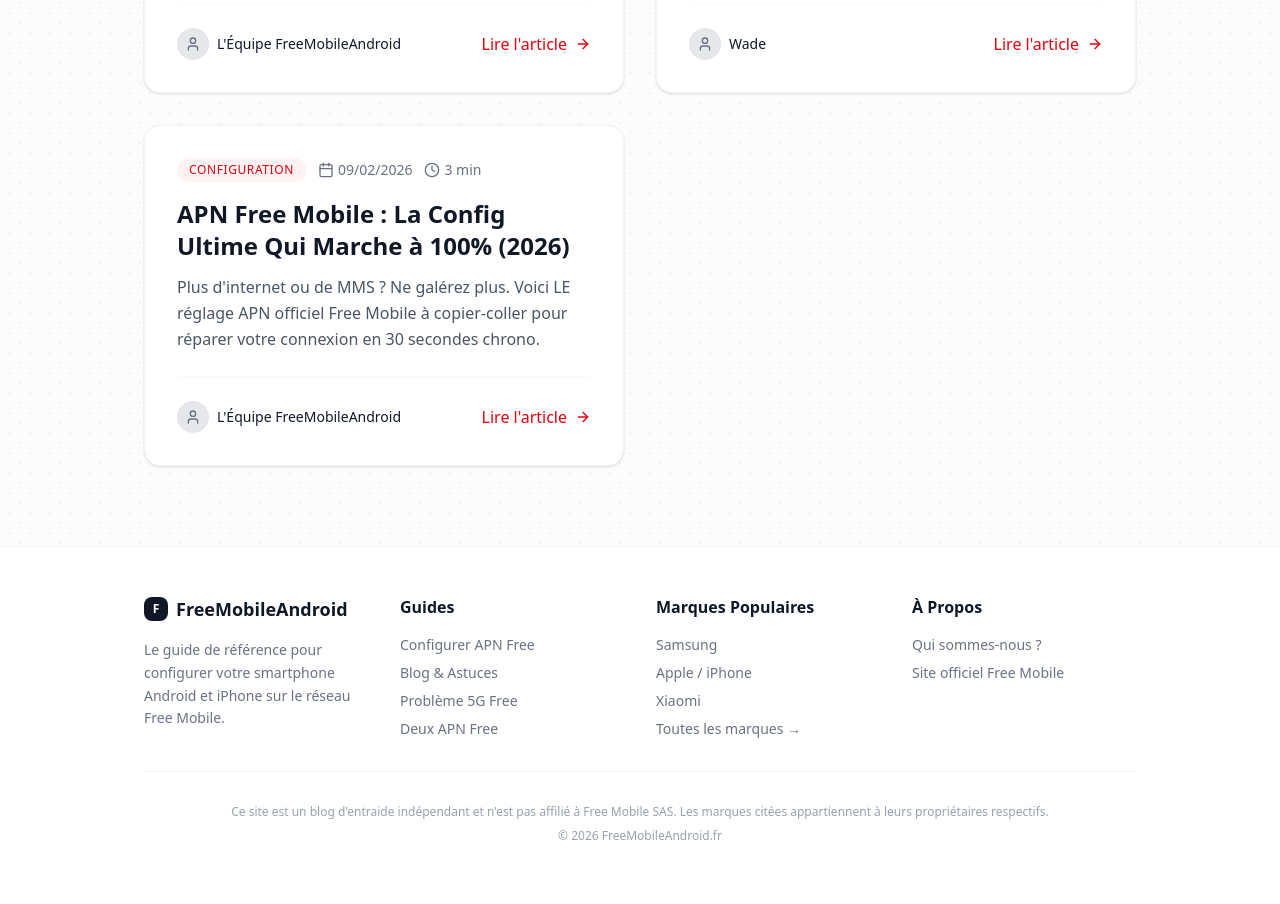
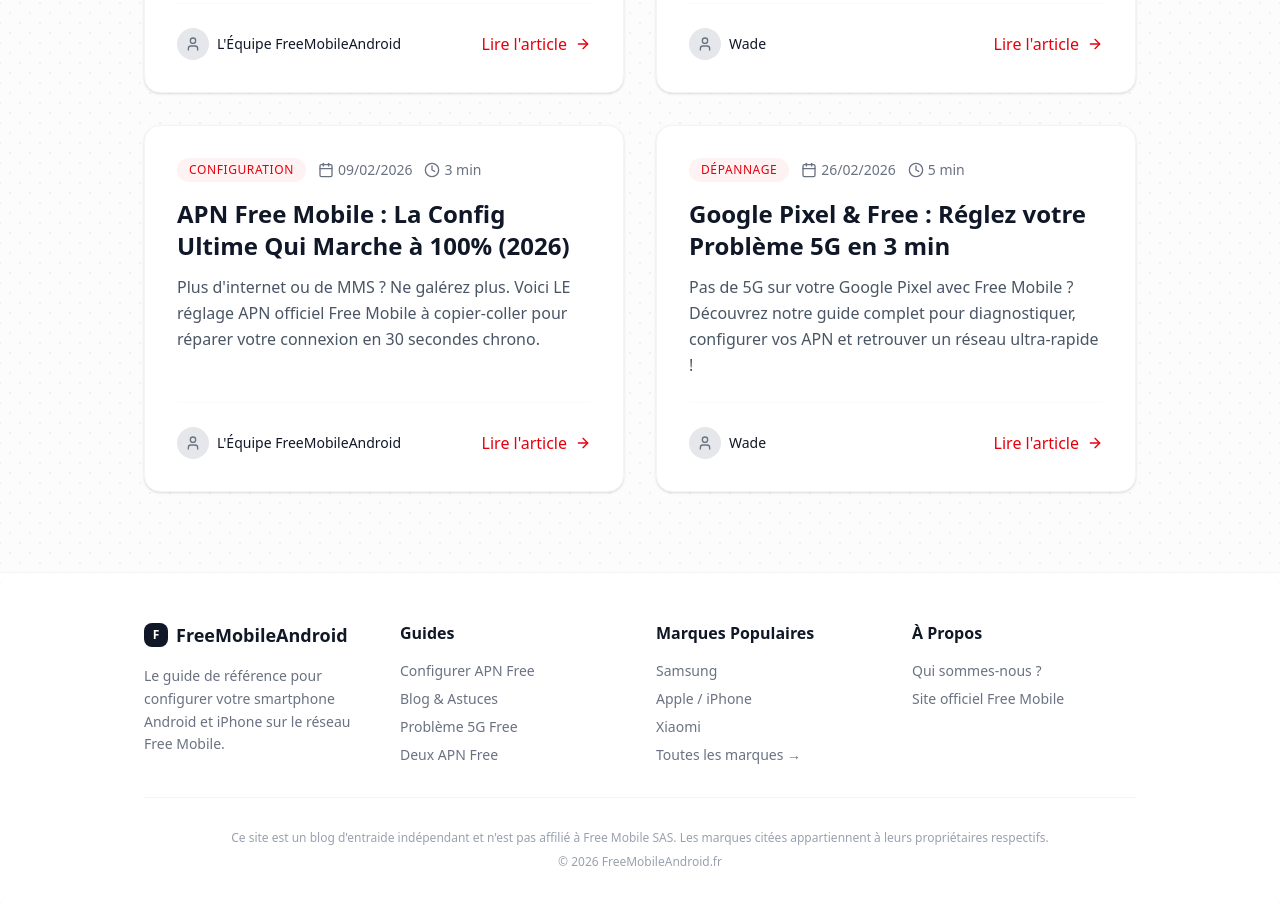
Before and after one commit to baguettecroissant/freemobileandroid, a Next.js app: page /blog in a window 1280 px wide. Shown: the part 1837-2741 px from the top of the page. Built offline with nearby package versions, Linux system fonts and the light colour scheme.

Commit message:
feat(blog): add Google Pixel 5G article with image

```diff
--- a/data/posts.ts
+++ b/data/posts.ts
@@ -786,6 +786,77 @@ export const posts: BlogPost[] = [
         <p class="font-bold text-gray-900 flex items-center gap-2 mb-2">🔒 Votre APN est configuré ? Pensez aussi à la sécurité</p>
         <p class="text-gray-700 text-sm leading-relaxed mb-3">Votre connexion Free Mobile est opérationnelle, bravo ! Mais sur un Wi-Fi public (métro, aéroport, hôtel), vos données restent exposées. Un VPN chiffre l'intégralité de votre trafic et protège vos informations personnelles.</p>
         <a href="https://go.nordvpn.net/aff_c?offer_id=15&aff_id=140680&source=freemobile" target="_blank" rel="nofollow noopener noreferrer sponsored" class="inline-flex items-center gap-2 text-sm font-bold text-blue-700 hover:text-blue-800 hover:underline">Sécuriser ma connexion avec NordVPN →</a>
+    `,
+  },
+  {
+    slug: "apn-free-mobile-google-pixel-5g",
+    title: "Google Pixel & Free : Réglez votre Problème 5G en 3 min",
+    excerpt: "Pas de 5G sur votre Google Pixel avec Free Mobile ? Découvrez notre guide complet pour diagnostiquer, configurer vos APN et retrouver un réseau ultra-rapide !",
+    date: "2026-02-26",
+    author: "Wade",
+    readTime: "5 min",
+    category: "Dépannage",
+    image: "/blog_pixel_5g_free.png",
+    imagePrompt: "Tech 3D, Isometric, Glassmorphism, Free Mobile colors (Red/White), clean background, a modern Google Pixel smartphone displaying a glowing 5G icon, floating digital network nodes, neon data streams, minimalist premium tech blog style, 8k resolution",
+    content: `
+      <p>Vous avez un <strong>Google Pixel</strong> flambant neuf (Pixel 7, 8 ou 9), un forfait <strong>Free Mobile</strong> en 5G, mais votre smartphone s'obstine à rester désespérément bloqué en 4G ou 4G+ ? Vous n'êtes pas seul. Ce <strong>problème réseau</strong> est particulièrement fréquent chez les utilisateurs d'appareils Google, même quand le contrat et l'emplacement géographique sont parfaits. Mais la bonne nouvelle, c'est que la solution prend littéralement moins de 3 minutes.</p>
+
+      <h2>Pourquoi la 5G disparaît-elle sur les Pixel ?</h2>
+      <p>Les Google Pixel sont d'excellents téléphones, loués pour leur interface épurée. Cependant, chaque mise à jour majeure d'Android ou chaque patch opérateur peut parfois réinitialiser silencieusement ou corrompre vos paramètres réseau. Contrairement à <a href="/marques" class="text-red-600 font-bold hover:underline">d'autres marques</a> comme Samsung ou Xiaomi, qui embarquent des profils opérateurs Free pré-validés de manière très agressive, la gamme Pixel nécessite parfois un petit coup de pouce manuel pour "forcer" la bascule sur les antennes 5G (bandes 700 MHz et 3.5 GHz) de Free Mobile.</p>
+
+      <h2>Solution 1 : Forcer la configuration de l'APN Free Mobile (Le plus efficace)</h2>
+      <p>Le plus souvent, l'absence de <strong>5G</strong> est simplement due à un mauvais paramétrage de l'APN (Access Point Name). Sans ce réglage précis, le Pixel ne sait pas quelle "porte" emprunter pour accéder au réseau très haut débit.</p>
+
+      <h3>Étapes de configuration pas à pas :</h3>
+      <ol>
+        <li>Allez dans les <strong>Paramètres</strong> > <strong>Réseau et Internet</strong> > <strong>Cartes SIM</strong>.</li>
+        <li>Sélectionnez votre carte SIM ou eSIM <strong>Free Mobile</strong>.</li>
+        <li>Faites défiler vers le bas et appuyez sur <strong>Noms des points d'accès</strong>.</li>
+        <li>Appuyez sur le signe <strong>+</strong> en haut à droite pour ajouter un nouvel APN et entrez <strong>exactement</strong> ces valeurs :</li>
+      </ol>
+
+      <div class="bg-gray-50 border border-gray-200 rounded-lg p-5 my-6">
+        <h3 class="font-bold text-gray-800 mb-3 border-b pb-2">Paramètres APN Google Pixel (Spécial 5G)</h3>
+        <ul class="space-y-2 text-gray-700">
+          <li><strong>Nom :</strong> Free</li>
+          <li><strong>APN :</strong> free</li>
+          <li><strong>MMSC :</strong> http://mms.free.fr</li>
+          <li><strong>MCC :</strong> 208</li>
+          <li><strong>MNC :</strong> 15</li>
+          <li><strong>Type d'APN :</strong> default,mms,supl</li>
+          <li><strong>Protocole APN :</strong> IPv4/IPv6</li>
+          <li><strong>Protocole d'itinérance APN :</strong> IPv4</li>
+        </ul>
+      </div>
+
+      <p><strong>L'étape critique :</strong> N'oubliez pas d'appuyer sur les trois petits points en haut à droite et de choisir <strong>Enregistrer</strong>. Sélectionnez ensuite ce profil (la coche doit être bleue) et <strong>redémarrez votre smartphone</strong> immédiatement.</p>
+
+      <h2>Solution 2 : L'Option 5G est-elle activée chez Free ?</h2>
+      <p>Cela peut paraître évident, mais contrairement à d'autres opérateurs, Free Mobile n'active pas systématiquement l'accès au réseau 5G sur votre ligne lors de la souscription, c'est une <strong>option manuelle (mais gratuite)</strong>.</p>
+      <ul>
+        <li>Rendez-vous sur votre <a href="https://mobile.free.fr/account/" target="_blank" class="text-red-600 font-bold hover:underline">Espace Abonné Free Mobile</a> depuis un navigateur.</li>
+        <li>Allez dans la rubrique <strong>Mes Options</strong>.</li>
+        <li>Cherchez la ligne <strong>Service 5G</strong> (ou similaire) et assurez-vous qu'elle est cochée "Activée" (en vert).</li>
+      </ul>
+
+      <h2>Solution 3 : Le Menu Secret Android (*#*#4636#*#*)</h2>
+      <p>Si tout est bien configuré mais que le logo 5G se cache toujours, votre Pixel "capte" peut-être la 5G mais refuse de s'y connecter pour économiser de la batterie. Le test ultime consiste à regarder les données brutes de l'antenne via le <a href="/blog/code-secret-android-4636-tester-reseau-free-mobile" class="text-red-600 font-bold hover:underline">menu secret Android 4636</a>.</p>
+      <p>Ouvrez l'application <strong>Téléphone</strong>, tapez <strong>*#*#4636#*#*</strong> et choisissez <strong>Informations sur le téléphone</strong>. Dans le menu <em>Définir le type de réseau préféré</em>, assurez-vous qu'une option contenant <strong>"NR"</strong> (New Radio, c'est le nom technique de la 5G) est bien sélectionnée (par exemple : <em>NR/LTE/TDSCDMA/CDMA/EvDo/GSM/WCDMA</em>). Ne choisissez <strong>NR Only</strong> que pour un test momentané, car si vous perdez le signal 5G, vous n'aurez plus aucun réseau, même pour les appels.</p>
+
+      <h2>Foire Aux Questions (FAQ) Dépannage</h2>
+      <p><strong>Q : J'ai bien configuré l'APN, mais toujours pas de 5G. Que faire ?</strong><br>
+      R : Vérifiez que le mode "Économiseur de batterie" de votre Pixel n'est pas activé, car celui-ci coupe la puce 5G de force. Vérifiez également dans <em>Réseau et Internet > SIM > Type de réseau préféré</em> que la <strong>5G recommandée</strong> est bien sélectionnée, et non LTE.</p>
+
+      <p><strong>Q : Faut-il activer l'itinérance des données pour utiliser la 5G Free en France ?</strong><br>
+      R : Pour la 5G en France métropolitaine, l'itinérance (roaming) n'est absolument pas nécessaire. Laissez-la désactivée pour éviter les facturations surprises si vous approchez d'une zone frontalière (Suisse, Andorre).</p>
+
+      <p><strong>Q : Le modèle Pixel 6 et 6a est-il compatible 5G Free ?</strong><br>
+      R : Oui, ils intègrent l'équipement nécessaire. Cependant, la gamme Pixel 6 a connu des soucis matériels récurrents sur son modem (pertes de réseau fréquentes). La solution consiste souvent à appliquer les dernières mises à jour trimestrielles d'Android (Feature Drops) qui incluent des correctifs opérateur.</p>
+
+      <div class="bg-gradient-to-r from-blue-50 to-violet-50 border border-blue-200 rounded-xl p-6 my-8">
+        <p class="font-bold text-gray-900 flex items-center gap-2 mb-2">🔒 Et une fois la 5G activée ? Attention à la sécurité</p>
+        <p class="text-gray-700 text-sm leading-relaxed mb-3">La 5G offre des débits comparables à la fibre optique. Mais si vous utilisez souvent les hotspots Wi-Fi publics (les FreeWiFi par exemple) pour épargner votre précieuse data, vos données restent vulnérables. Pensez à sécuriser vos transferts et protéger votre identité en ligne avec un VPN de qualité tel que NordVPN.</p>
+        <a href="https://go.nordvpn.net/aff_c?offer_id=15&aff_id=140680&source=freemobile" target="_blank" rel="nofollow noopener noreferrer sponsored" class="inline-flex items-center gap-2 text-sm font-bold text-blue-700 hover:text-blue-800 hover:underline">Découvrir comment un VPN protège mon Pixel →</a>
       </div>
     `,
   }
```
Also changed, not shown: public/blog_pixel_5g_free.png (added).
